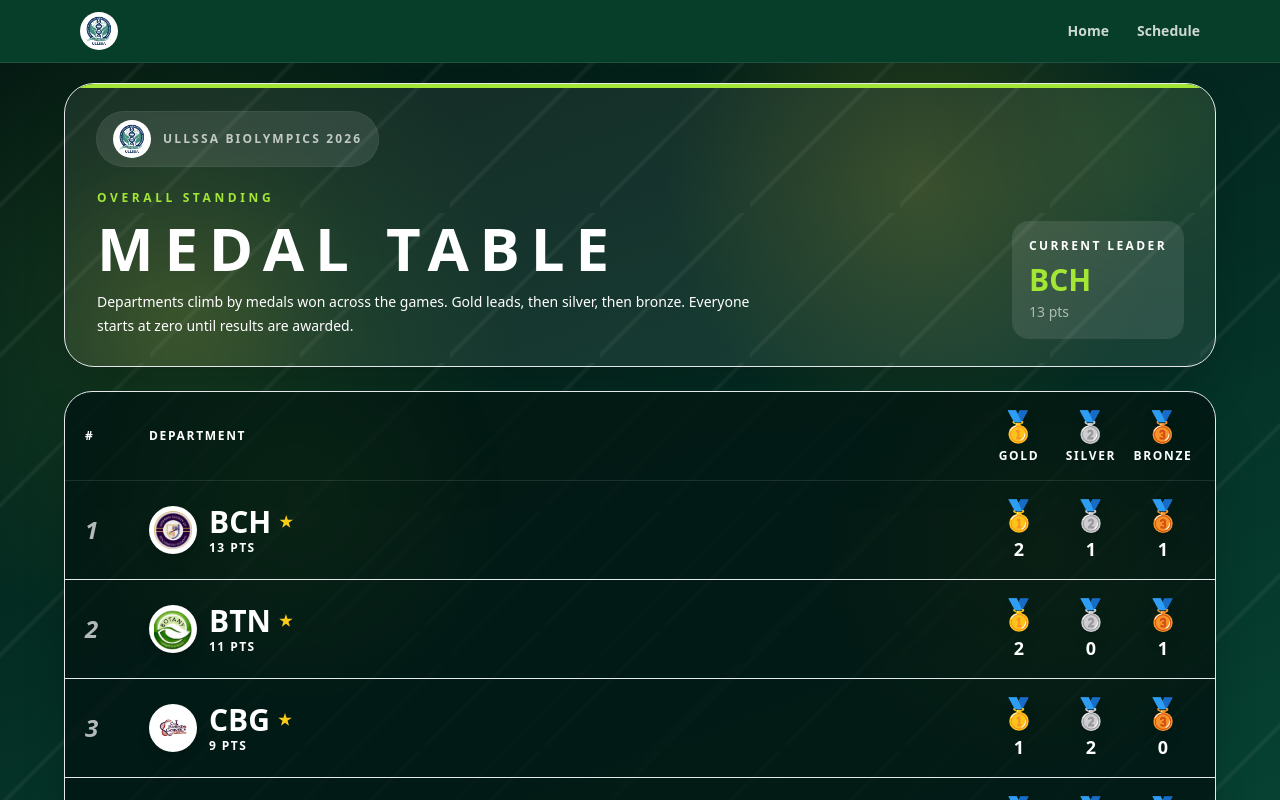
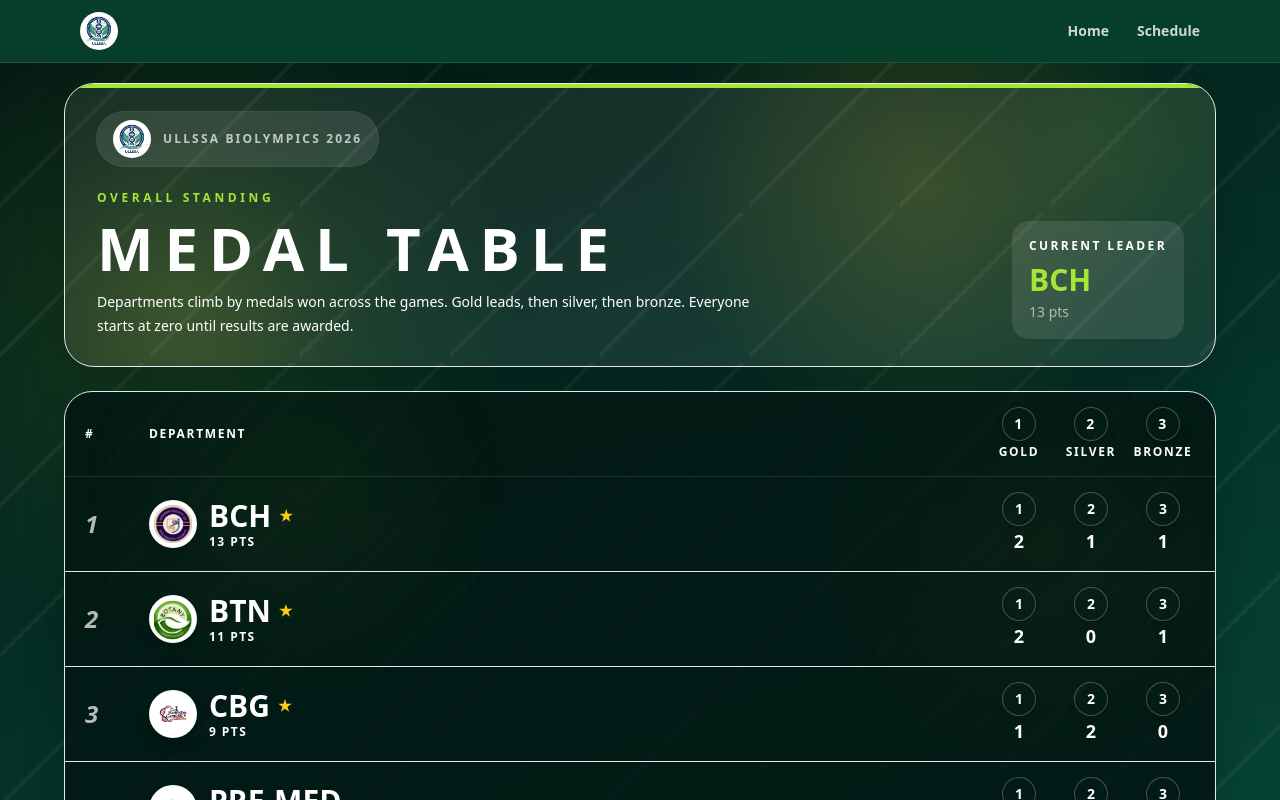
Before and after one commit to YastecHub/biolympics-frontend, a React (Vite) app: page /medal-table in a window 1280 px wide. Shown: the top 800 px of the page. Built offline with nearby package versions, Linux system fonts and the light colour scheme; no server answers.

Commit message:
feat: add medal badge component with styling for gold, silver, and bronze medals

```diff
--- a/src/index.css
+++ b/src/index.css
@@ -158,6 +158,40 @@ body {
   }
   .section-title {
     @apply font-display text-2xl font-bold tracking-tight;
+  }
+  .medal-badge {
+    @apply relative grid h-8 w-8 place-items-center rounded-full text-sm font-black leading-none text-white shadow-lg ring-1 ring-white/25;
+  }
+  .medal-badge::before,
+  .medal-badge::after {
+    content: "";
+    position: absolute;
+    top: -0.45rem;
+    z-index: -1;
+    width: 0.46rem;
+    height: 0.9rem;
+    border-radius: 0.08rem;
+    background: linear-gradient(180deg, #3154c9, #f5f5f5 48%, #d83333 49%);
+  }
+  .medal-badge::before {
+    left: 0.58rem;
+    transform: rotate(-18deg);
+  }
+  .medal-badge::after {
+    right: 0.58rem;
+    transform: rotate(18deg);
+  }
+  .medal-badge-gold {
+    background: linear-gradient(145deg, #ffe082, #f2a900 55%, #b36b00);
+    color: #422900;
+  }
+  .medal-badge-silver {
+    background: linear-gradient(145deg, #f8fafc, #b6bec8 56%, #6b7280);
+    color: #1f2937;
+  }
+  .medal-badge-bronze {
+    background: linear-gradient(145deg, #f0b57a, #b66a2f 56%, #6f3516);
+    color: #fff7ed;
   }
   /* Energetic green festival gradient for hero surfaces. */
   .hero-gradient {
--- a/src/pages/MedalTable.tsx
+++ b/src/pages/MedalTable.tsx
@@ -260,9 +260,7 @@ function DepartmentMark({ abbr, color, logoUrl }: { abbr: string; color: string;
 function MedalHeader({ tone, label }: { tone: "gold" | "silver" | "bronze"; label: string }) {
   return (
     <span className="grid justify-items-center gap-1">
-      <span className="text-3xl drop-shadow-lg" aria-hidden>
-        {medalEmoji(tone)}
-      </span>
+      <MedalBadge tone={tone} label={label} />
       <span className="hidden sm:inline">{label}</span>
     </span>
   );
@@ -271,9 +269,7 @@ function MedalHeader({ tone, label }: { tone: "gold" | "silver" | "bronze"; labe
 function MedalCount({ tone, value }: { tone: "gold" | "silver" | "bronze"; value: number }) {
   return (
     <span className="grid justify-items-center gap-0.5">
-      <span className="text-3xl drop-shadow-lg" aria-hidden>
-        {medalEmoji(tone)}
-      </span>
+      <MedalBadge tone={tone} />
       <span className="font-display text-base font-bold leading-none text-white sm:text-lg">
         {value}
       </span>
@@ -281,8 +277,15 @@ function MedalCount({ tone, value }: { tone: "gold" | "silver" | "bronze"; value
   );
 }
 
-function medalEmoji(tone: "gold" | "silver" | "bronze") {
-  if (tone === "gold") return "🥇";
-  if (tone === "silver") return "🥈";
-  return "🥉";
+function MedalBadge({ tone, label }: { tone: "gold" | "silver" | "bronze"; label?: string }) {
+  const number = tone === "gold" ? "1" : tone === "silver" ? "2" : "3";
+  return (
+    <span
+      className={`medal-badge medal-badge-${tone}`}
+      aria-label={label ?? tone}
+      role="img"
+    >
+      {number}
+    </span>
+  );
 }
```
